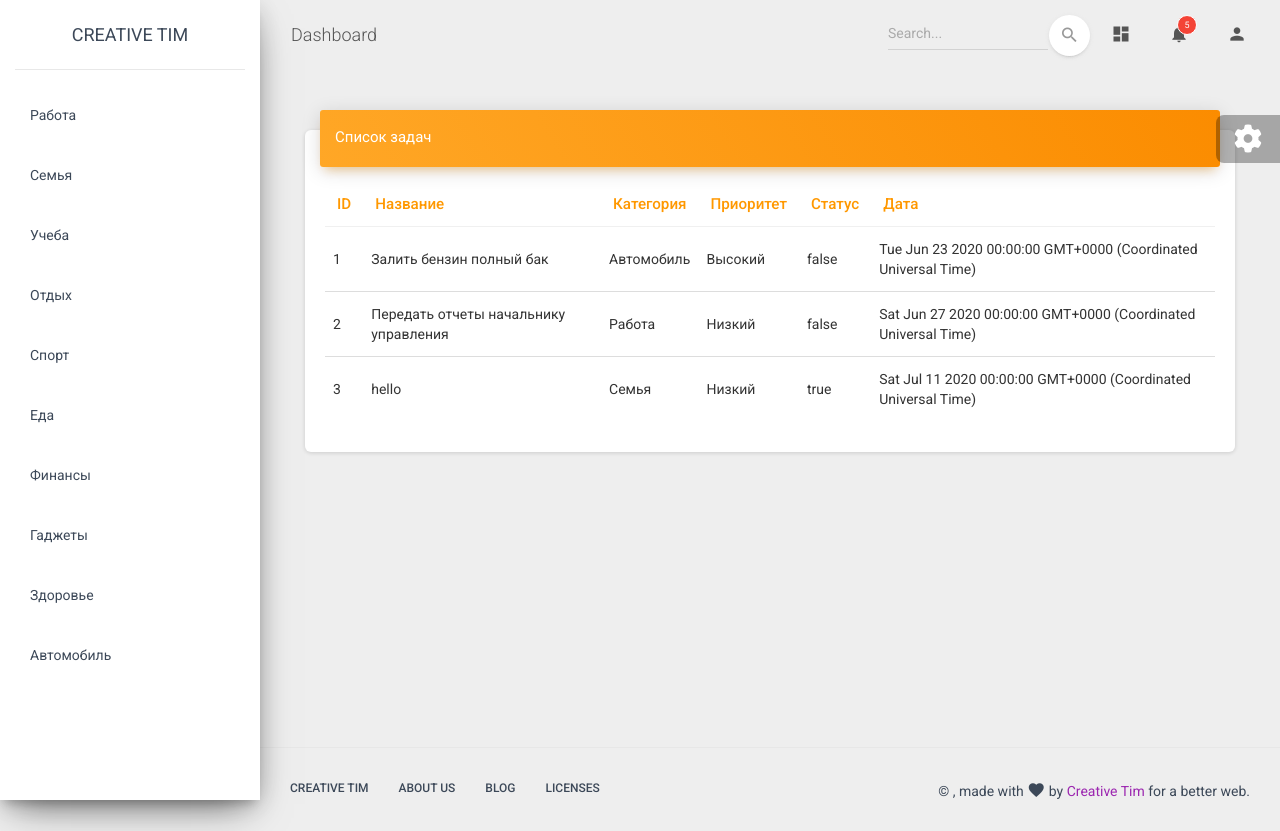
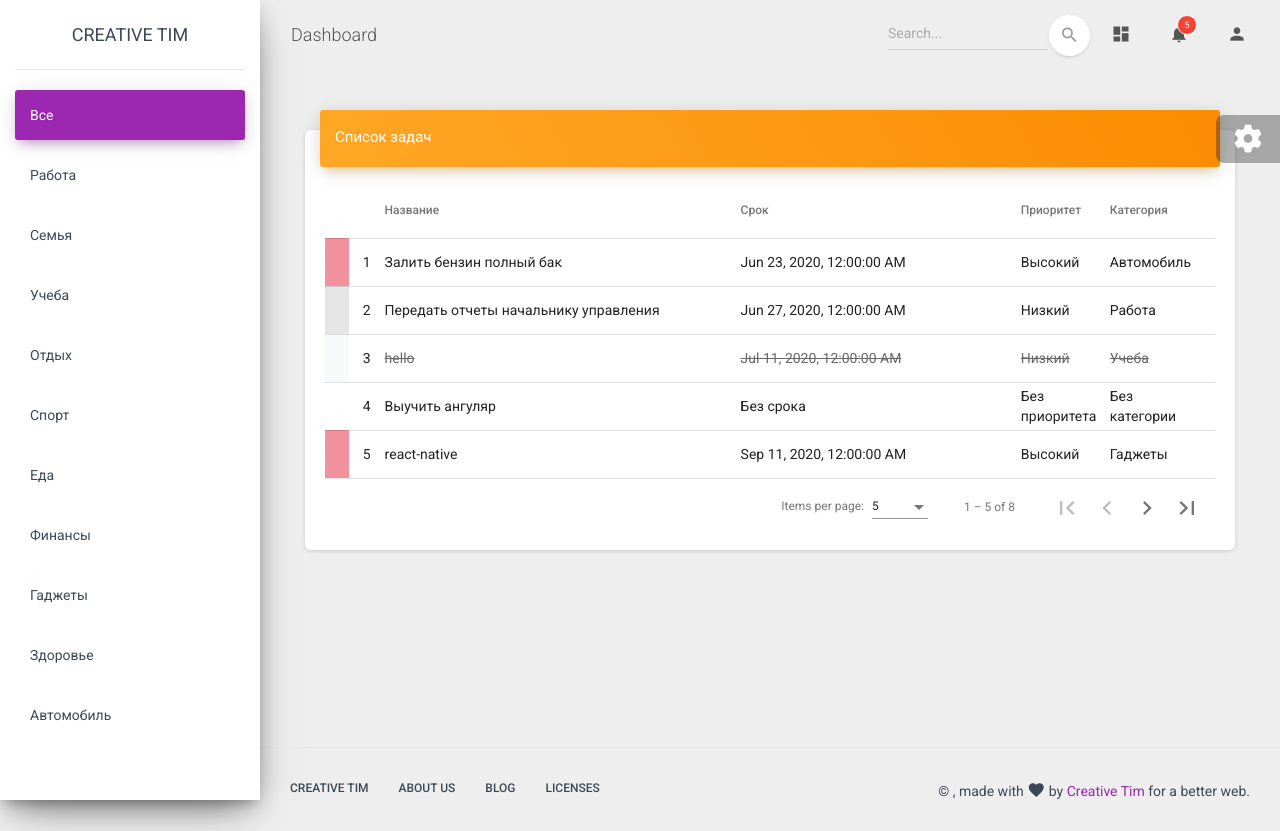
Before and after one commit to bekanur98/angular-todo, an Angular app: page / in a window 1280 px wide. Built offline with nearby package versions, Linux system fonts and the light colour scheme.

Commit message:
added material table to sorting and pagination, removed simple table

```diff
--- a/src/app/data/TestData.ts
+++ b/src/app/data/TestData.ts
@@ -48,8 +48,48 @@ export class TestData {
       title: 'hello',
       priority: TestData.priorities[0],
       completed: true,
-      category: TestData.categories[1],
+      category: TestData.categories[2],
       date: new Date('2020-07-11')
-    }
+    },
+    {
+      id: 4,
+      title: 'Выучить ангуляр',
+      priority: null,
+      completed: false,
+      category: null,
+      date: null
+    },
+    {
+      id: 5,
+      title: 'react-native',
+      priority: TestData.priorities[2],
+      completed: false,
+      category: TestData.categories[7],
+      date: new Date('2020-09-11')
+    },
+    {
+      id: 6,
+      title: 'devops',
+      priority: TestData.priorities[4],
+      completed: false,
+      category: TestData.categories[6],
+      date: new Date('2020-08-21')
+    },
+    {
+      id: 7,
+      title: 'Camping',
+      priority: TestData.priorities[1],
+      completed: true,
+      category: TestData.categories[2],
+      date: new Date('2020-09-04')
+    },
+    {
+      id: 8,
+      title: 'Footbal',
+      priority: TestData.priorities[0],
+      completed: false,
+      category: TestData.categories[4],
+      date: new Date('2020-09-6')
+    },
   ];
 }
--- a/src/app/service/data-handler.service.ts
+++ b/src/app/service/data-handler.service.ts
@@ -2,24 +2,35 @@ import {Injectable} from '@angular/core';
 import {Category} from '../model/Category';
 import {TestData} from '../data/TestData';
 import {Task} from '../model/Task';
+import {BehaviorSubject, Subject} from 'rxjs';
+import {Test} from 'tslint';
 
 @Injectable({
   providedIn: 'root'
 })
 export class DataHandlerService {
 
+  tasksSubject = new BehaviorSubject<Task[]>(TestData.tasks);
+  categoriesSubject = new BehaviorSubject<Category[]>(TestData.categories);
+
   constructor() {
   }
 
-  getCategories(): Category[] {
-    return TestData.categories;
+  // getCategories(): Category[] {
+  //   return TestData.categories;
+  // }
+
+  getTasks() {
+    this.tasksSubject.next(TestData.tasks);
   }
 
-  getTasks(): Task[] {
-    return TestData.tasks;
-  }
-
-  getTasksByCategory(category: Category): Task[] {
-    return TestData.tasks.filter(task => task.category === category);
+  getTasksByCategory(category: Category) {
+    if (category === undefined){
+      this.tasksSubject.next(TestData.tasks);
+    }
+    else {
+      const tasks = TestData.tasks.filter(task => task.category === category);
+      this.tasksSubject.next(tasks);
+    }
   }
 }
--- a/src/app/views/categories/categories.component.html
+++ b/src/app/views/categories/categories.component.html
@@ -9,7 +9,19 @@
   </a></div>
   <div class="sidebar-wrapper">
     <ul class="nav">
-      <li class="nav-item" *ngFor="let category of categories" (click)="showTasksByCategory(category)">
+      <li class="nav-item pointer"
+        (click)="showTasksByCategory(undefined)"
+          [class.active]="allCategory == true"
+      >
+        <a class="nav-link">
+          <p>Все</p>
+        </a>
+      </li>
+      <li class="nav-item pointer"
+          *ngFor="let category of categories"
+          (click)="showTasksByCategory(category)"
+          [class.active]="category === selectedCategory"
+      >
         <a class="nav-link">
           <p>{{ category.title }}</p>
         </a>
--- a/src/app/views/categories/categories.component.scss
+++ b/src/app/views/categories/categories.component.scss
@@ -0,0 +1,3 @@
+.pointer{
+  cursor: pointer;
+}
--- a/src/app/views/categories/categories.component.ts
+++ b/src/app/views/categories/categories.component.ts
@@ -1,4 +1,4 @@
-import { Component, OnInit } from '@angular/core';
+import {Component, OnInit} from '@angular/core';
 import {DataHandlerService} from '../../service/data-handler.service';
 import {Category} from '../../model/Category';
 
@@ -10,14 +10,20 @@ import {Category} from '../../model/Category';
 export class CategoriesComponent implements OnInit {
 
   categories: Category[];
+  selectedCategory: Category;
+  allCategory: boolean;
 
-  constructor(private dataHandler: DataHandlerService) { }
+  constructor(private dataHandler: DataHandlerService) {
+    this.allCategory = true;
+  }
 
   ngOnInit(): void {
-    this.categories = this.dataHandler.getCategories();
+    this.dataHandler.categoriesSubject.subscribe(categories => this.categories = categories);
   }
 
   showTasksByCategory(category: Category) {
+    this.allCategory = category === undefined;
     this.dataHandler.getTasksByCategory(category);
+    this.selectedCategory = category;
   }
 }
--- a/src/app/views/tasks/tasks.component.html
+++ b/src/app/views/tasks/tasks.component.html
@@ -3,25 +3,69 @@
     <h4 class="card-title">Список задач</h4>
   </div>
   <div class="card-body table-responsive">
-    <table class="table table-hover">
-      <thead class="text-warning">
-      <th>ID</th>
-      <th>Название</th>
-      <th>Категория</th>
-      <th>Приоритет</th>
-      <th>Статус</th>
-      <th>Дата</th>
-      </thead>
-      <tbody>
-      <tr *ngFor="let task of tasks">
-        <td>{{task.id}}</td>
-        <td>{{task.title}}</td>
-        <td>{{task.category.title}}</td>
-        <td>{{task.priority.title}}</td>
-        <td>{{task.completed}}</td>
-        <td>{{task.date}}</td>
-      </tr>
-      </tbody>
+    <table [dataSource]="dataSource" mat-table matSort>
+      <!--      цвет приоритета-->
+      <ng-container matColumnDef="color">
+        <th *matHeaderCellDef mat-header-cell></th>
+        <td class="col-color" *matCellDef="let task" [style.background-color]="getPriorityColor(task)"
+            mat-cell></td>
+      </ng-container>
+
+      <!--      нумерация-->
+      <ng-container matColumnDef="id">
+        <th *matHeaderCellDef mat-header-cell></th>
+        <td class="col-id" *matCellDef="let index = index;" mat-cell>
+          {{index + 1}}
+        </td>
+      </ng-container>
+
+      <!--      название задачи-->
+      <ng-container matColumnDef="title">
+        <th *matHeaderCellDef mat-header-cell mat-sort-header> Название </th>
+        <td class="col-title" *matCellDef="let task" [class.completed]="task.completed" mat-cell>
+          {{ task.title }}
+        </td>
+      </ng-container>
+
+      <!--      дата выполнения-->
+      <ng-container matColumnDef="date">
+        <th *matHeaderCellDef mat-header-cell mat-sort-header> Срок </th>
+        <td class="col-date" *matCellDef="let task" [ngClass]="{'completed' : task.completed, 'nodate' : task.date == null}"
+          mat-cell>
+            {{ task.date ? (task.date | date: "medium") : "Без срока"   }}
+        </td>
+      </ng-container>
+
+      <!--      приоритет-->
+      <ng-container matColumnDef="priority">
+        <th *matHeaderCellDef mat-header-cell mat-sort-header> Приоритет </th>
+        <td class="col-priority" *matCellDef="let task"
+          [ngClass]="{'completed' : task.completed, 'nopriority' : task.priority == null}" mat-cell
+        >
+          {{ task.priority ? task.priority.title : "Без приоритета" }}
+        </td>
+      </ng-container>
+
+      <!--      категория-->
+      <ng-container matColumnDef="category">
+        <th *matHeaderCellDef mat-header-cell mat-sort-header> Категория </th>
+        <td class="col-category" *matCellDef="let task"
+          [ngClass]="{'completed' : task.completed, 'nocategory' : task.category == null}"
+          mat-cell
+        >
+          {{ task.category ? task.category.title : "Без категории" }}
+        </td>
+      </ng-container>
+
+      <!--      заголовок таблицы-->
+      <tr *matHeaderRowDef="displayedColumns;" mat-header-row></tr>
+
+      <!--    -->
+      <tr *matRowDef="let row; columns: displayedColumns;" mat-row></tr>
+
     </table>
+
+    <mat-paginator [pageSizeOptions]="[5, 10, 20]" showFirstLastButtons></mat-paginator>
+
   </div>
 </div>
--- a/src/app/views/tasks/tasks.component.scss
+++ b/src/app/views/tasks/tasks.component.scss
@@ -0,0 +1,41 @@
+.completed{
+  text-decoration: line-through;
+  color: #686868
+}
+
+.novalue{
+  color: #909090
+}
+
+table{
+  max-width: 100%;
+}
+
+.col-id{
+  width: 4%;
+  text-align: center;
+}
+
+.col-title{
+  width: 40%;
+}
+
+.col-priority{
+  width: 10%;
+}
+
+.col-category{
+  width: 10%;
+}
+
+.col-select{
+  width: 3%;
+}
+
+.col-operations{
+  width: 8%;
+}
+
+.col-color{
+ width: 1% !important;
+}
--- a/src/app/views/tasks/tasks.component.ts
+++ b/src/app/views/tasks/tasks.component.ts
@@ -1,13 +1,23 @@
-import {Component, OnInit} from '@angular/core';
+import {AfterViewInit, Component, OnInit, ViewChild} from '@angular/core';
 import {Task} from '../../model/Task';
 import {DataHandlerService} from '../../service/data-handler.service';
+import {MatTableDataSource} from '@angular/material/table';
+import {MatPaginator} from '@angular/material/paginator';
+import {MatSort} from '@angular/material/sort';
 
 @Component({
   selector: 'app-tasks',
   templateUrl: './tasks.component.html',
   styleUrls: ['./tasks.component.scss']
 })
-export class TasksComponent implements OnInit {
+export class TasksComponent implements OnInit, AfterViewInit {
+
+  displayedColumns: string[] = ['color', 'id', 'title', 'date', 'priority', 'category'];
+  dataSource: MatTableDataSource<Task>;
+
+  // links to table
+  @ViewChild(MatPaginator, {static: false}) private paginator: MatPaginator;
+  @ViewChild(MatSort, {static: false}) private sort: MatSort;
 
   tasks: Task[];
 
@@ -15,7 +25,62 @@ export class TasksComponent implements OnInit {
   }
 
   ngOnInit(): void {
-    this.tasks = this.dataHandler.getTasks();
+    this.dataHandler.tasksSubject.subscribe(tasks => this.tasks = tasks);
+
+    this.dataSource = new MatTableDataSource();
+
+    this.refreshTable();
+  }
+
+  ngAfterViewInit(): void {
+    this.addTableObjects();
+  }
+
+  toggleTaskCompleted(task: Task) {
+    task.completed = !task.completed;
+  }
+
+  getPriorityColor(task: Task) {
+    if (task.completed) {
+      return '#F8F9FA'; // TODO make color const to completed task
+    }
+
+    if (task.priority && task.priority.color) {
+      return task.priority.color;
+    }
+
+    return '#fff';
+  }
+
+  refreshTable() {
+    this.dataSource.data = this.tasks;
+
+    this.addTableObjects();
+  // @ts-ignore
+    this.dataSource.sortingDataAccessor = (task, colName) => {
+      switch (colName) {
+        case 'priority': {
+          return task.priority ? task.priority.id : null;
+        }
+        case 'category': {
+          return task.category ? task.category.title : null;
+        }
+        case 'date': {
+          return task.date ? task.date : null;
+        }
+        case 'title': {
+          return task.title;
+        }
+      }
+    };
+
+
+  }
+
+
+  private addTableObjects() {
+    this.dataSource.sort = this.sort;
+    this.dataSource.paginator = this.paginator;
   }
 
 }
--- a/src/styles.scss
+++ b/src/styles.scss
@@ -3,6 +3,7 @@
 // For more information: https://material.angular.io/guide/theming
 @import '~@angular/material/theming';
 @import 'assets/css/material-dashboard.css';
+@import '~@angular/material/prebuilt-themes/deeppurple-amber.css';
 // Plus imports for other components in your app.
 
 // Include the common styles for Angular Material. We include this here so that you only
```
Also changed, not shown: src/app/app.module.ts (+17 -10 lines).
